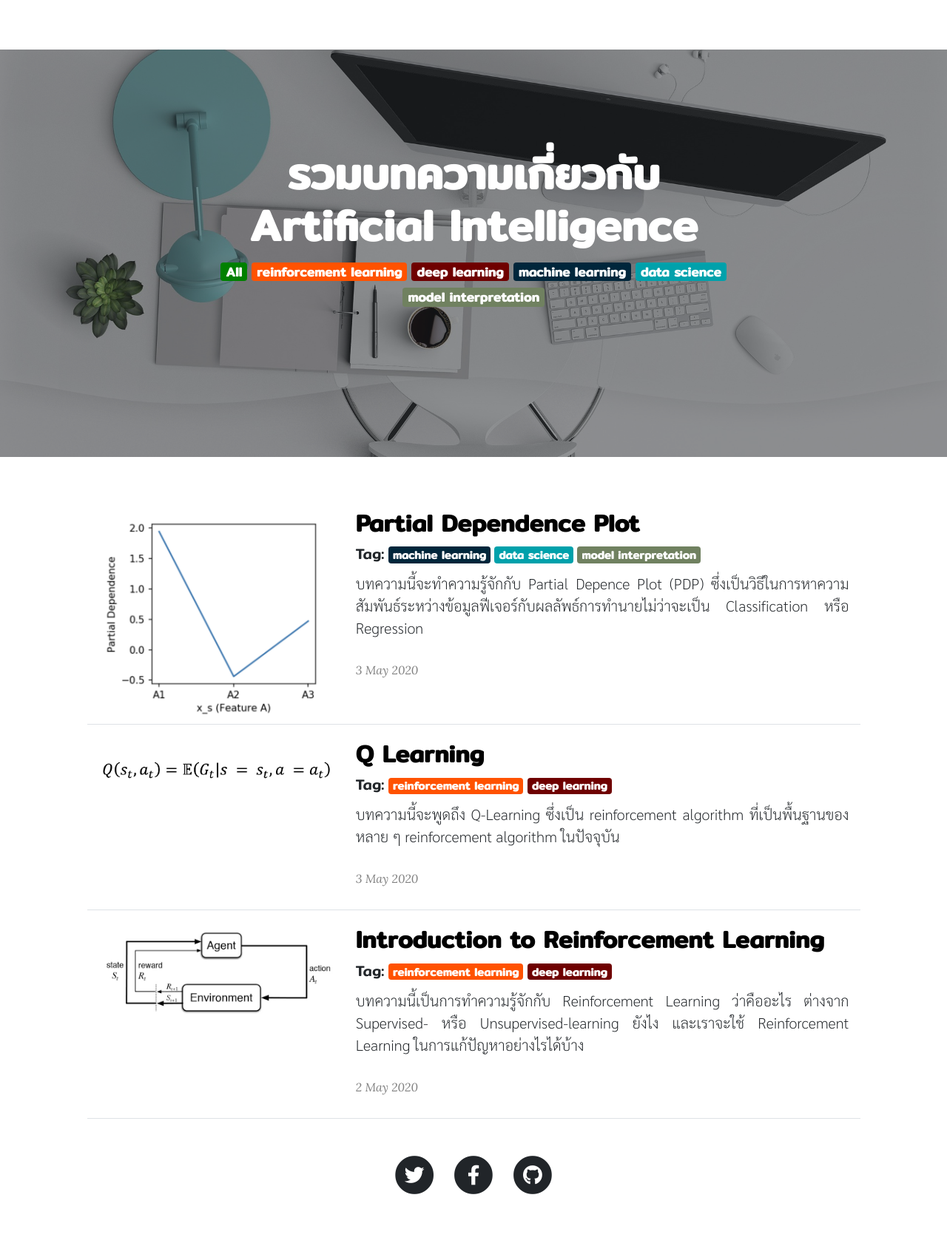
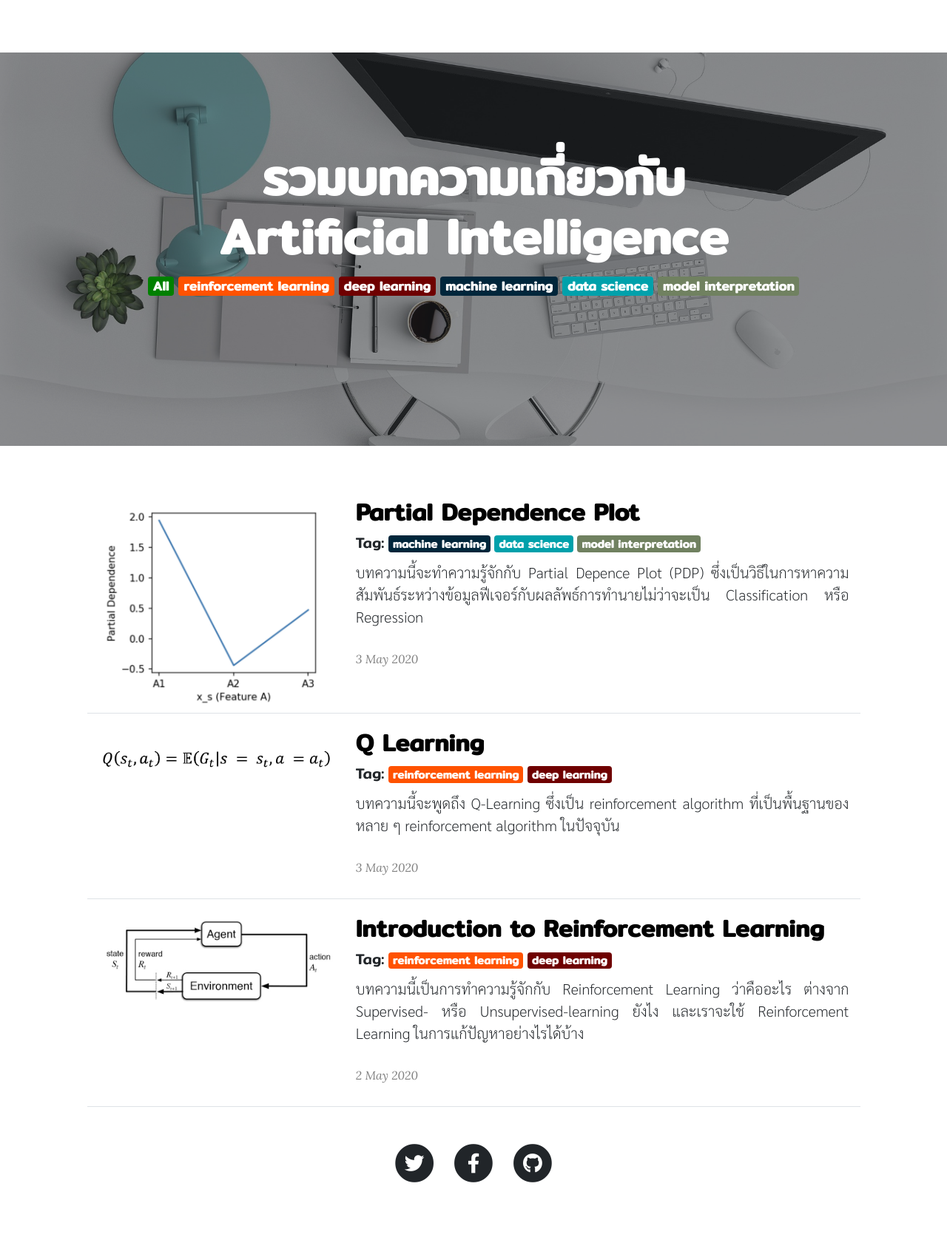
Before and after one commit to Thammasorn/thammasorn.github.io, a Jekyll site: the page built from index.markdown, in a window 1280 px wide. Shown: the whole page at 74% size. Built offline with Jekyll 4.4.1, drawn with Linux system fonts in a browser that asks for light colours; some web fonts are replaced.

Commit message:
Change font size of logo/ edit Q-learning

````diff
--- a/_layouts/home.html
+++ b/_layouts/home.html
@@ -40,7 +40,7 @@
   <!-- Navigation -->
   <nav class="navbar navbar-expand-lg navbar-light fixed-top" id="mainNav">
     <div class="container">
-      <a class="navbar-brand" href="/index.html" style="font-family: 'Mitr';">ใครไม่สอน ธรรมสรณ์</a>
+      <a class="navbar-brand" href="/index.html" style="font-family: 'Mitr';font-size: 17pt;">ใครไม่สอน ธรรมสรณ์</a>
       <button class="navbar-toggler navbar-toggler-right" type="button" data-toggle="collapse" data-target="#navbarResponsive" aria-controls="navbarResponsive" aria-expanded="false" aria-label="Toggle navigation">
         Menu
         <i class="fas fa-bars"></i>
@@ -48,10 +48,10 @@
       <div class="collapse navbar-collapse" id="navbarResponsive">
         <ul class="navbar-nav ml-auto">
           <li class="nav-item">
-            <a class="nav-link" href="/index.html" style="font-family: 'Mitr', sans-serif;">Home</a>
+            <a class="nav-link" href="/index.html" style="font-family: 'Mitr';font-size: 13pt;">Home</a>
           </li>
           <li class="nav-item">
-            <a class="nav-link" href="/about.html" style="font-family: 'Mitr', sans-serif;">About Me</a>
+            <a class="nav-link" href="/about.html" style="font-family: 'Mitr';font-size: 13pt;">About Me</a>
           </li>
         <!--   <li class="nav-item">
             <a class="nav-link" href="/contact.html" style="font-family: 'Mitr', sans-serif;">Contact</a>
@@ -66,9 +66,9 @@
     <div class="overlay"></div>
     <div class="container">
       <div class="row">
-        <div class="col-lg-8 col-md-10 mx-auto">
+        <div class="col-lg-10 col-md-12 mx-auto">
           <div class="site-heading">
-            <h2 style="font-family: 'Mitr', sans-serif; font-size: 44pt;">รวมบทความเกี่ยวกับ <br> Artificial Intelligence</h2>
+            <h2 style="font-family: 'Mitr', sans-serif; font-size: 50pt;">รวมบทความเกี่ยวกับ<br> Artificial Intelligence</h2>
            <!--  <span class="subheading" style="font-family: 'Mitr';">ใครไม่สอน ธรรมสรณ์</span> -->
             <!-- <span class="subheading" style="font-family: 'Mitr';">Tag</span> -->
             <span style="font-size:23px;">
--- a/_posts/2020-05-03-comprehensive-Q-learning.markdown
+++ b/_posts/2020-05-03-Q-learning.markdown
@@ -77,7 +77,7 @@
 1. สร้างตารางเอาไว้เก็บค่า $$Q(s,a)$$ ของทุก state-action โดยที่ตารางนั้นจะมีจำนวน row เท่ากับจำนวน state และจำนวน column เท่ากับจำนวน action
 2. สุ่มค่า Q มั่ว ๆ ใส่ในตารางไปก่อน หรือจะเริ่มด้วย 0 อะไรงี้ก็ได้
 3. จากนั้นให้ robot เราได้โลดแล่นอยู่ใน environment โดยส่วนใหญ่ขั้นตอนนี้จะถูกแบ่งออกเป็น episode โดยที่ในแต่ละ episode จะมีขั้นตอนดังนี้
-	- observe state ปัจจุบัน
+	- รับค่า state ปัจจุบันมาจาก environment
 	- เลือก action ด้วยการใช้ policy ในสมการที่ \eqref{eq:eq_2} และ epsilon-greedy
 		- Epsilon-Greedy เป็นการสำรวจ environment กล่าวคือเราจะเลือก action แบบสุ่มด้วยความน่าจะเป็น $$\epsilon$$ และเลือก action ที่ดีที่สุดตาม policy ด้วยความน่าจะเป็น $$1-\epsilon$$
 		- โดยที่ค่า $$\epsilon$$ นั้นตอนแรกจะถูกตั้งไว้สูง ๆ ก่อน ก็คือประมาณ 1 และค่อย ๆ ลดลงมาเมื่อ train ไปเรื่อย ๆ
@@ -229,7 +229,7 @@
 		## สิ้นสุด episode การเทส
 		if done:  break
 	```
-	จะได้ผลลัพธ์ดังนี้ จะเห็นได้ว่า robot เราสามารถเดินไปได้จนถึง Goal แล้ว
+	จะได้ผลลัพธ์ดังนี้ จะเห็นได้ว่า robot เราสามารถเดินไปได้จนถึง Goal แล้ว (ในรูปด้านล่าง F คือพื้นที่เราเหยียบได้/ H คือหลุมหรือบ่อน้ำ/ G คือ goal ที่ต้องไป)
 
 	![alt text](/assets/img/Q-learning/render-2.png)
 
````
Also changed, not shown: other parts of _layouts/home.html (+1 -1 lines), _layouts/post.html (+4 -4 lines).
